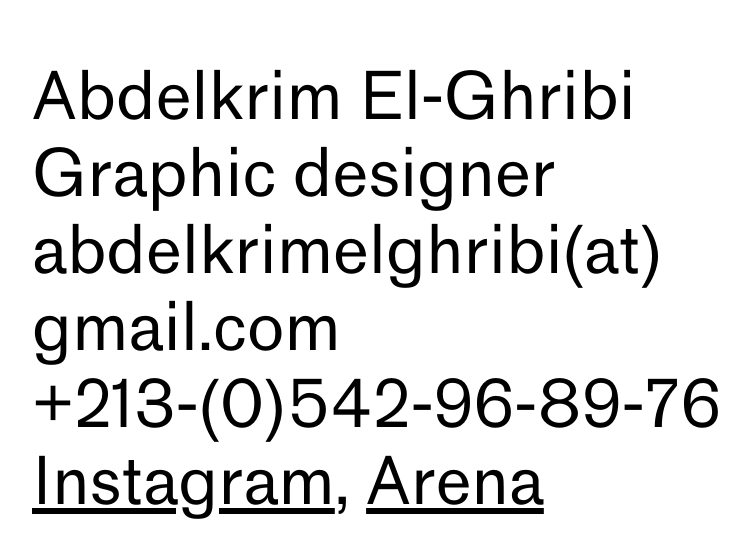
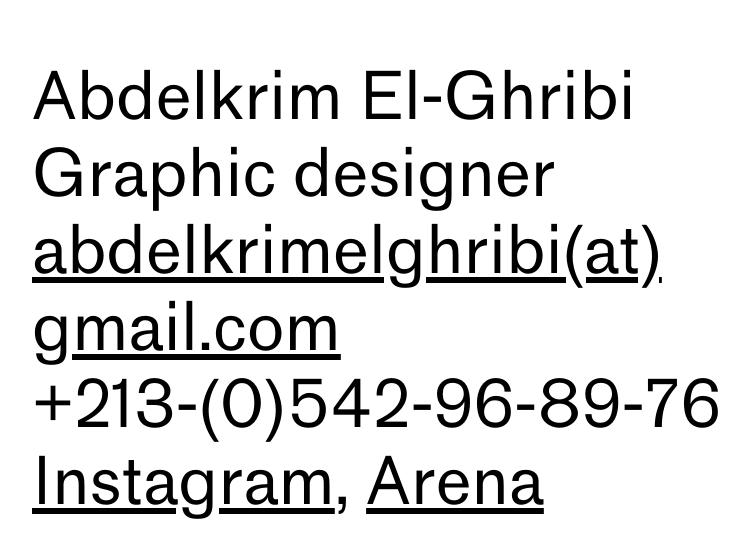
Before and after one commit to rvmi21/chibatbat.github.io, a plain HTML site: page Index.html in a window 1280 px wide. Shown: the whole page, without its empty margins (11-760 px from the left). Drawn offline with Linux system fonts and the light colour scheme.

Commit message:
peepeepoopoo

```diff
--- a/Index.html
+++ b/Index.html
@@ -4,13 +4,13 @@
   <meta charset="UTF-8">
   <meta name="viewport" content="width=device-width, initial-scale=1.0">
   <link rel="stylesheet" href="styler.css" />
-  <link rel="icon" href="Artboard 1WEB-SLIM.svg">
+  <link rel="icon" href="Artboard 1Web-icon.svg">
   <title>Document</title>
 </head>
 <body>
   <div class="container">
     <p>
-    Abdelkrim El-Ghribi<br>Graphic designer<br>abdelkrimelghribi(at)<br>gmail.com<br>+213-(0)542-96-89-76<br><a href="https://www.instagram.com/abdelkrimelghribi/" target="_blank" onmouseover="mouseOver()" onmouseout="mouseOut()">Instagram</a>, <a href="https://www.are.na/abdelkrim-el-ghribi?fbclid=IwAR2LlXPh49pfZFPlBS-TJwZZs_fsnnWxfqLyplchKa-nO2_xOW8uOLD3vcQ" target="_blank" onmouseover="mouseOver()" onmouseout="mouseOut()">Arena</a>
+    Abdelkrim El-Ghribi<br>Graphic designer<br><a href="https://www2.kickassanime.rs/" onmouseover="mouseOver()" onmouseout="mouseOut()" target="_blank">abdelkrimelghribi(at)<br>gmail.com</a><br>+213-(0)542-96-89-76<br><a href="https://www.instagram.com/abdelkrimelghribi/" target="_blank" onmouseover="mouseOver()" onmouseout="mouseOut()">Instagram</a>, <a href="https://www.are.na/abdelkrim-el-ghribi?fbclid=IwAR2LlXPh49pfZFPlBS-TJwZZs_fsnnWxfqLyplchKa-nO2_xOW8uOLD3vcQ" target="_blank" onmouseover="mouseOver()" onmouseout="mouseOut()">Arena</a>
 
 
     </p>
```
Also changed, not shown: 644sdfefreg.jpg (deleted), Artboard 1WEB-SLIM.svg (deleted), rrr.jpg (deleted), 2 other files.
